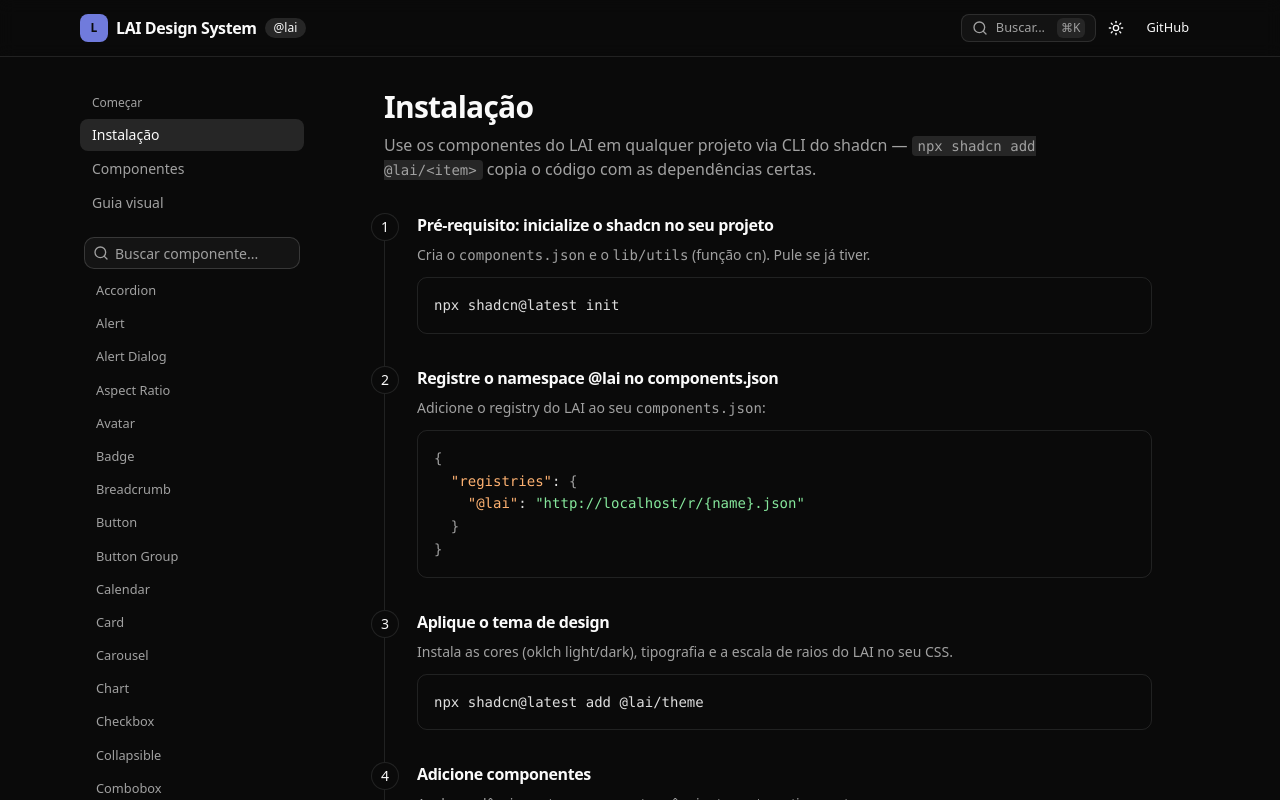
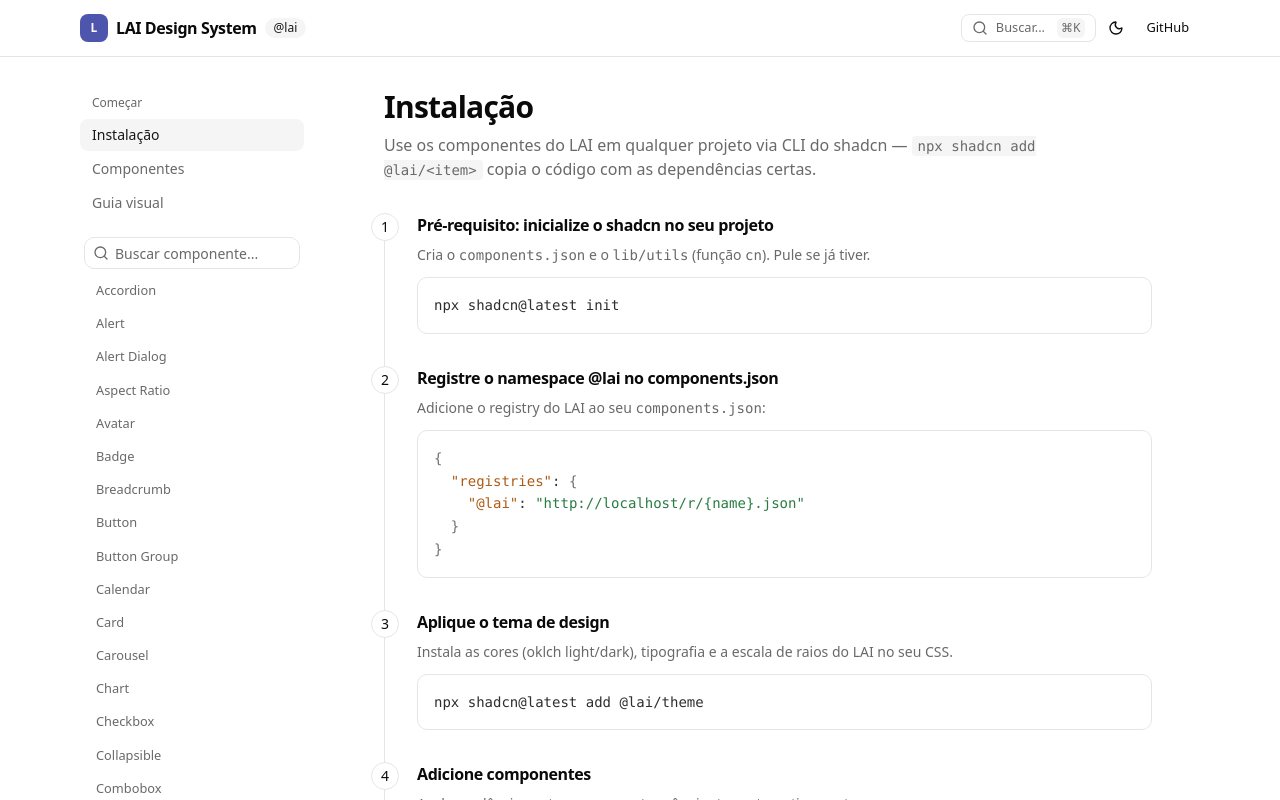
Before and after one commit to OrganizacaoX/lai-design-system, a React (Vite) app: page / in a window 1280 px wide. Shown: the top 800 px of the page. Built offline with nearby package versions, Linux system fonts and the light colour scheme; a web font is replaced by a local one.

Commit message:
fix: follow system color scheme by default

```diff
--- a/index.html
+++ b/index.html
@@ -1,5 +1,5 @@
 <!doctype html>
-<html lang="pt-br" class="dark">
+<html lang="pt-br">
   <head>
     <meta charset="utf-8" />
     <meta name="viewport" content="width=device-width, initial-scale=1" />
@@ -11,10 +11,14 @@
       rel="stylesheet"
     />
     <script>
-      // Anti-FOUC: antecipa a configuração do ThemeProvider antes da pintura.
+      // Anti-FOUC: preferência salva > tema da máquina > light.
       try {
         var t = localStorage.getItem("lai-theme");
-        document.documentElement.classList.toggle("dark", t !== "light");
+        var dark =
+          t === "dark" ||
+          (t !== "light" &&
+            window.matchMedia("(prefers-color-scheme: dark)").matches);
+        document.documentElement.classList.toggle("dark", dark);
       } catch (e) {}
     </script>
   </head>
--- a/public/r/theme-provider.json
+++ b/public/r/theme-provider.json
@@ -8,7 +8,7 @@
   "files": [
     {
       "path": "src/components/theme-provider.tsx",
-      "content": "\"use client\";\n\nimport {\n  ThemeProvider as NextThemesProvider,\n  type ThemeProviderProps,\n  type UseThemeProps,\n  useTheme,\n} from \"next-themes\";\n\nfunction ThemeProvider({\n  attribute = \"class\",\n  defaultTheme = \"dark\",\n  enableSystem = false,\n  storageKey = \"lai-theme\",\n  disableTransitionOnChange = true,\n  ...props\n}: ThemeProviderProps) {\n  return (\n    <NextThemesProvider\n      attribute={attribute}\n      defaultTheme={defaultTheme}\n      enableSystem={enableSystem}\n      storageKey={storageKey}\n      disableTransitionOnChange={disableTransitionOnChange}\n      {...props}\n    />\n  );\n}\n\nexport { ThemeProvider, useTheme };\nexport type { ThemeProviderProps, UseThemeProps };\n",
+      "content": "\"use client\";\n\nimport {\n  ThemeProvider as NextThemesProvider,\n  type ThemeProviderProps,\n  type UseThemeProps,\n  useTheme,\n} from \"next-themes\";\n\nfunction ThemeProvider({\n  attribute = \"class\",\n  defaultTheme = \"system\",\n  enableSystem = true,\n  storageKey = \"lai-theme\",\n  disableTransitionOnChange = true,\n  ...props\n}: ThemeProviderProps) {\n  return (\n    <NextThemesProvider\n      attribute={attribute}\n      defaultTheme={defaultTheme}\n      enableSystem={enableSystem}\n      storageKey={storageKey}\n      disableTransitionOnChange={disableTransitionOnChange}\n      {...props}\n    />\n  );\n}\n\nexport { ThemeProvider, useTheme };\nexport type { ThemeProviderProps, UseThemeProps };\n",
       "type": "registry:component",
       "target": "components/theme-provider.tsx"
     }
--- a/src/components/theme-provider.tsx
+++ b/src/components/theme-provider.tsx
@@ -9,8 +9,8 @@ import {
 
 function ThemeProvider({
   attribute = "class",
-  defaultTheme = "dark",
-  enableSystem = false,
+  defaultTheme = "system",
+  enableSystem = true,
   storageKey = "lai-theme",
   disableTransitionOnChange = true,
   ...props
```
Also changed, not shown: 1 other file (tests, documents, lock files or other folders).
